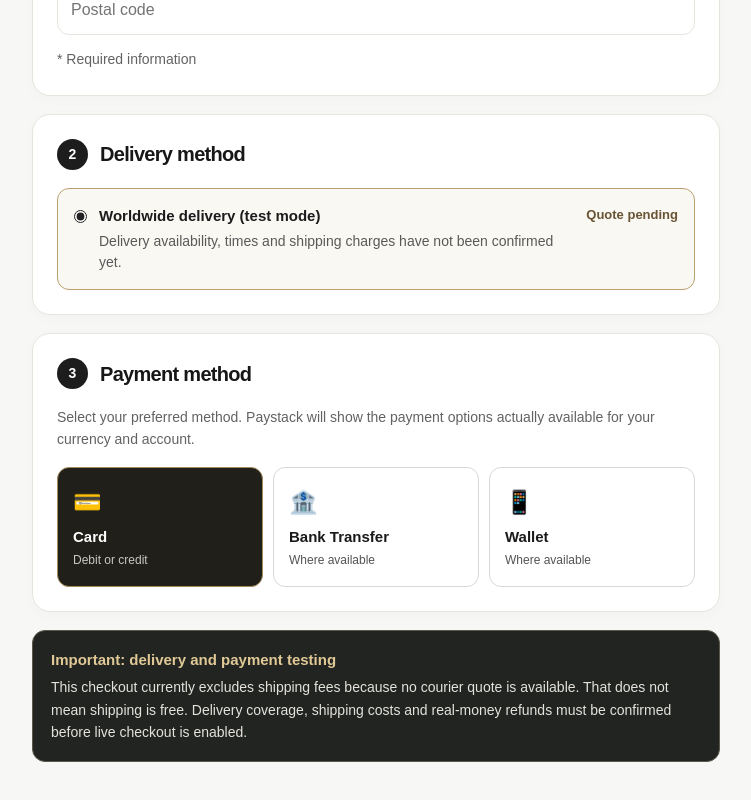
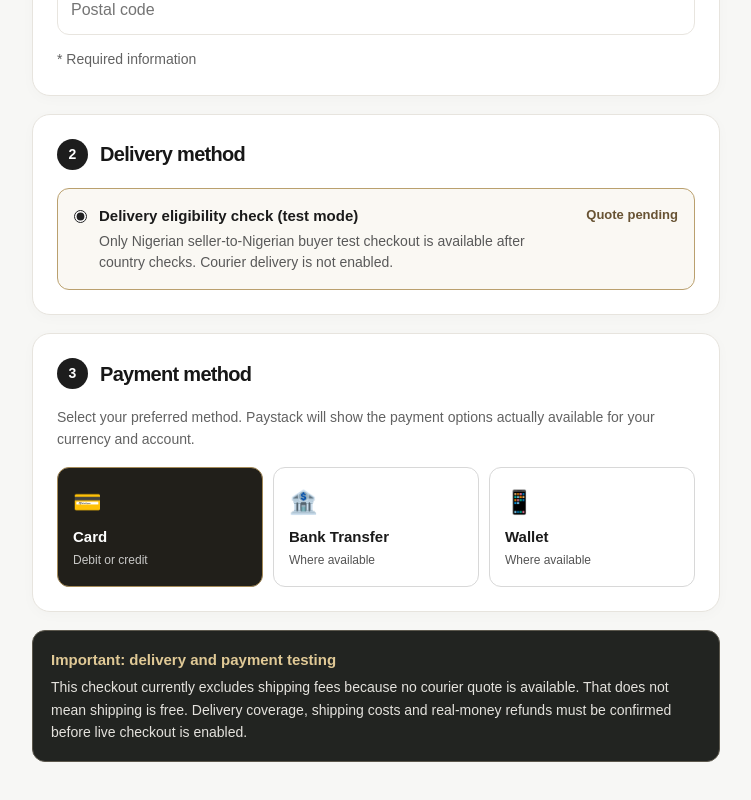
Before and after one commit to oscar1-max/Gold-mart-Ybsr, a Next.js app: page /checkout in a window 1280 px wide. Shown: the part 986-1786 px from the top of the page, without its empty margins (38-789 px from the left). Built offline with nearby package versions, Linux system fonts and the light colour scheme.

Commit message:
Check seller and destination eligibility before checkout test payment

```diff
--- a/app/checkout/page.tsx
+++ b/app/checkout/page.tsx
@@ -381,6 +381,25 @@ export default function CheckoutPage() {
       }
 
       // =================================================
+      // Verify seller/destination eligibility against the synced server cart.
+      // No courier calls, bookings, quotes, or payments are made here.
+      const eligibilityResponse = await fetch(`${API_URL}/api/shipping/eligibility`, {
+        method: "POST",
+        headers: {
+          "Content-Type": "application/json",
+          Authorization: `Bearer ${token}`,
+          Accept: "application/json",
+        },
+        body: JSON.stringify({ country: delivery.country }),
+      });
+      const eligibilityData = await eligibilityResponse.json();
+      if (!eligibilityResponse.ok || !eligibilityData.success ||
+          !eligibilityData.eligibility?.test_checkout_allowed) {
+        throw new Error(eligibilityData.message ||
+          "Delivery is not available for this seller and destination. No payment was started.");
+      }
+
+      // =================================================
       // STEP 2: SAVE DELIVERY
       // =================================================
 
@@ -662,8 +681,8 @@ export default function CheckoutPage() {
               <div className="gm-checkout-option">
                 <input type="radio" name="delivery" checked readOnly aria-label="Worldwide delivery in test mode" />
                 <div className="gm-checkout-option-content">
-                  <strong>Worldwide delivery (test mode)</strong>
-                  <span>Delivery availability, times and shipping charges have not been confirmed yet.</span>
+                  <strong>Delivery eligibility check (test mode)</strong>
+                  <span>Only Nigerian seller-to-Nigerian buyer test checkout is available after country checks. Courier delivery is not enabled.</span>
                 </div>
                 <span className="gm-checkout-quote">Quote pending</span>
               </div>
```
